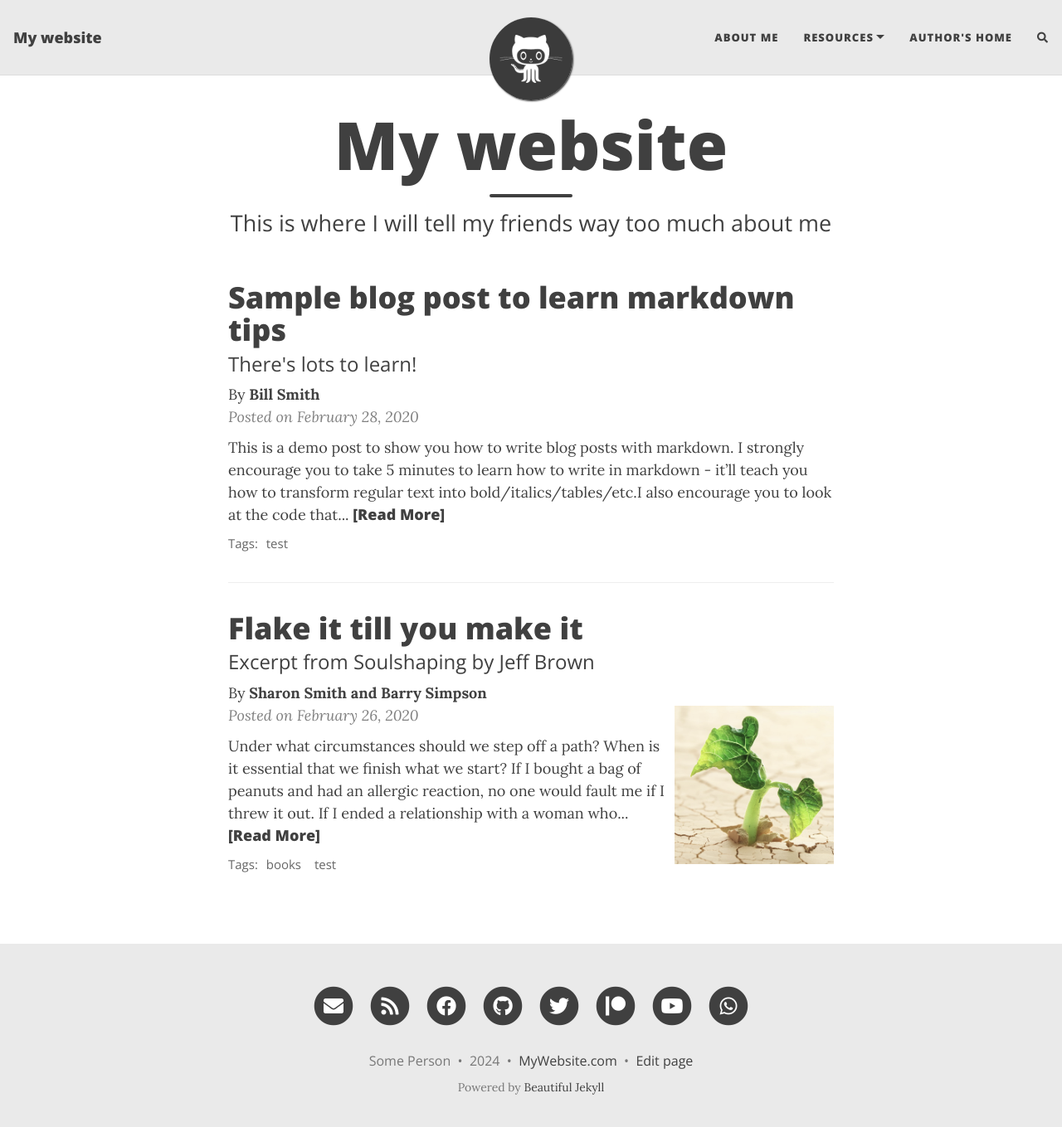
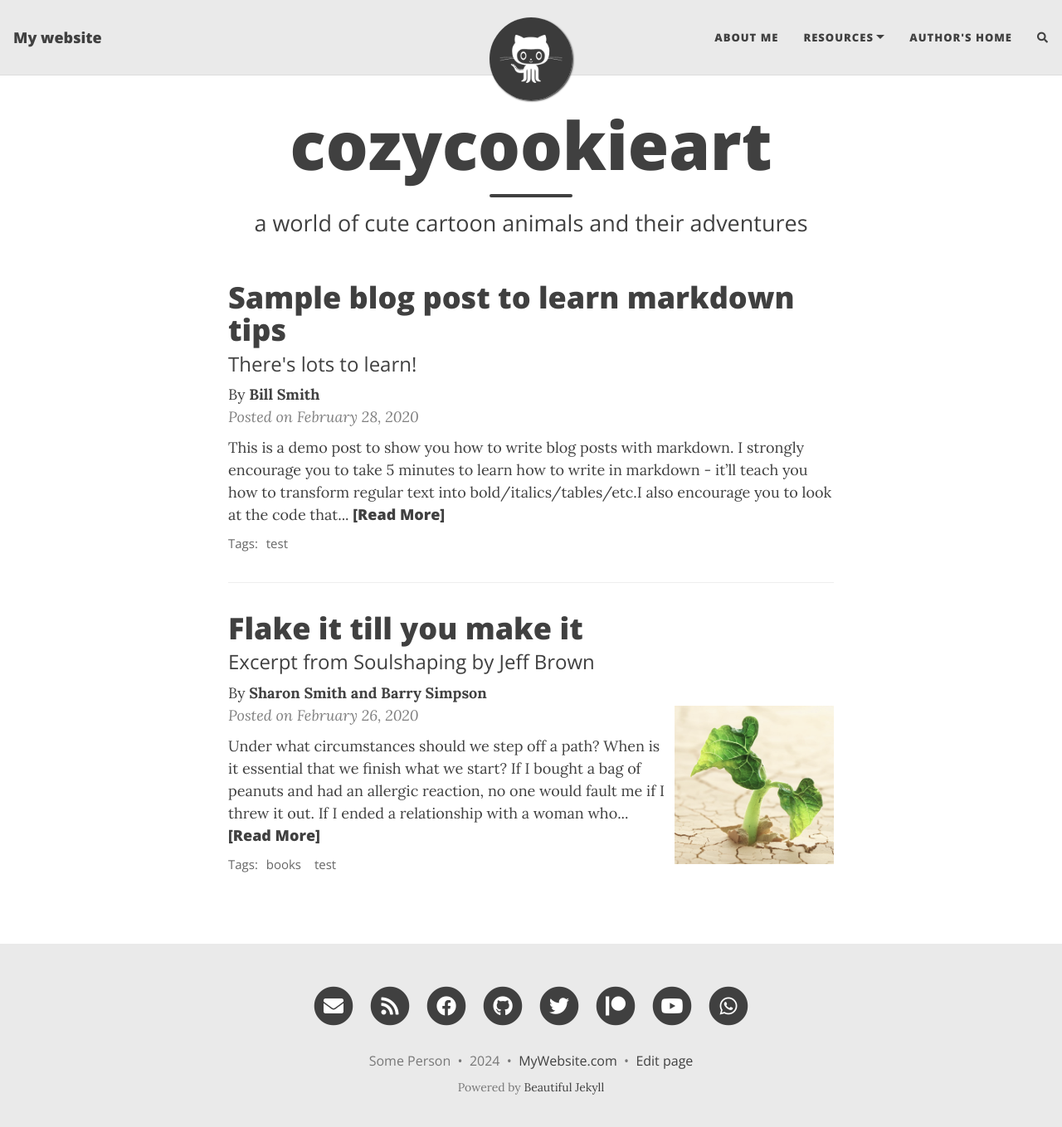
Before and after one commit to cozycookieart/cozycookieart.github.io, a Jekyll site: the page built from index.html, in a window 1280 px wide and 1372 px high. Shown: the top 1359 px of the window at 83% size. Built offline with Jekyll 4.4.1, drawn with Linux system fonts in a browser that asks for light colours; nearby versions of some CDN libraries; the list of posts is cut into pages by our own code; comment, search, counter and statistics services are not loaded.

Commit message:
Update index.html

```diff
--- a/index.html
+++ b/index.html
@@ -1,5 +1,5 @@
 ---
 layout: home
-title: My website
-subtitle: This is where I will tell my friends way too much about me
+title: cozycookieart
+subtitle: a world of cute cartoon animals and their adventures
 ---
```
